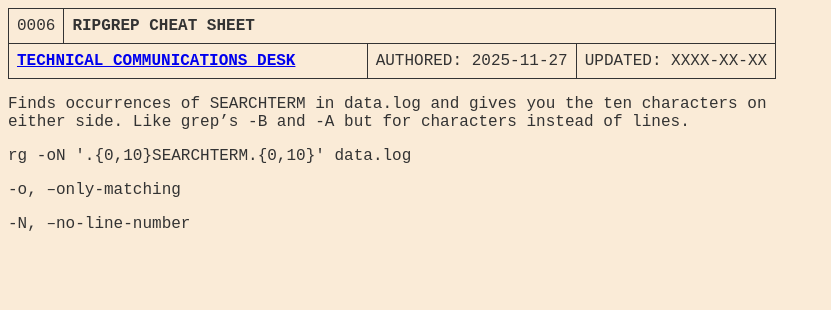
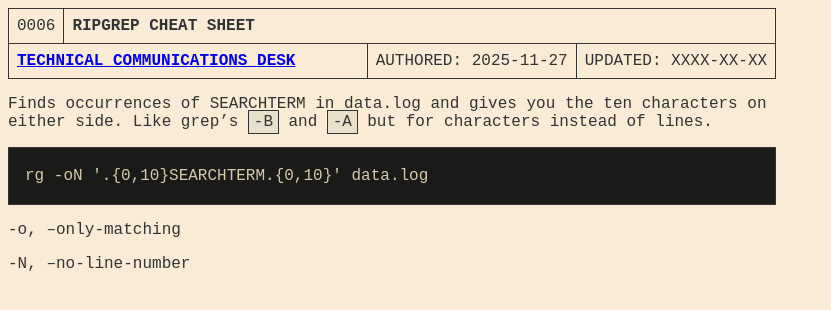
Before and after one commit to jsrn/jsrn.github.io, a Jekyll site: the page built from tcd/0007-ripgrep-cheat-sheet.md, in a window 1280 px wide. Shown: the top 310 px of the page, without its empty margins (0-831 px from the left). Built offline with Jekyll 4.4.1, drawn with Linux system fonts in a browser that asks for light colours.

Commit message:
Give code blocks some style

```diff
--- a/_layouts/tcd.html
+++ b/_layouts/tcd.html
@@ -55,6 +55,27 @@
       .header_bottom-row > div:first-child {
         flex-grow: 1;
       }
+
+      pre {
+        background-color: #1a1a18;
+        color: #d4c9a8;
+        border: solid #333 1.5px;
+        padding: 1em;
+        overflow-x: auto;
+        line-height: 1.5;
+      }
+
+      pre code {
+        background-color: transparent;
+        color: inherit;
+        padding: 0;
+      }
+
+      :not(pre) > code {
+        background-color: #e8e0cc;
+        padding: 0.1em 0.3em;
+        border: solid #333 1px;
+      }
     </style>
   </head>
 
```
